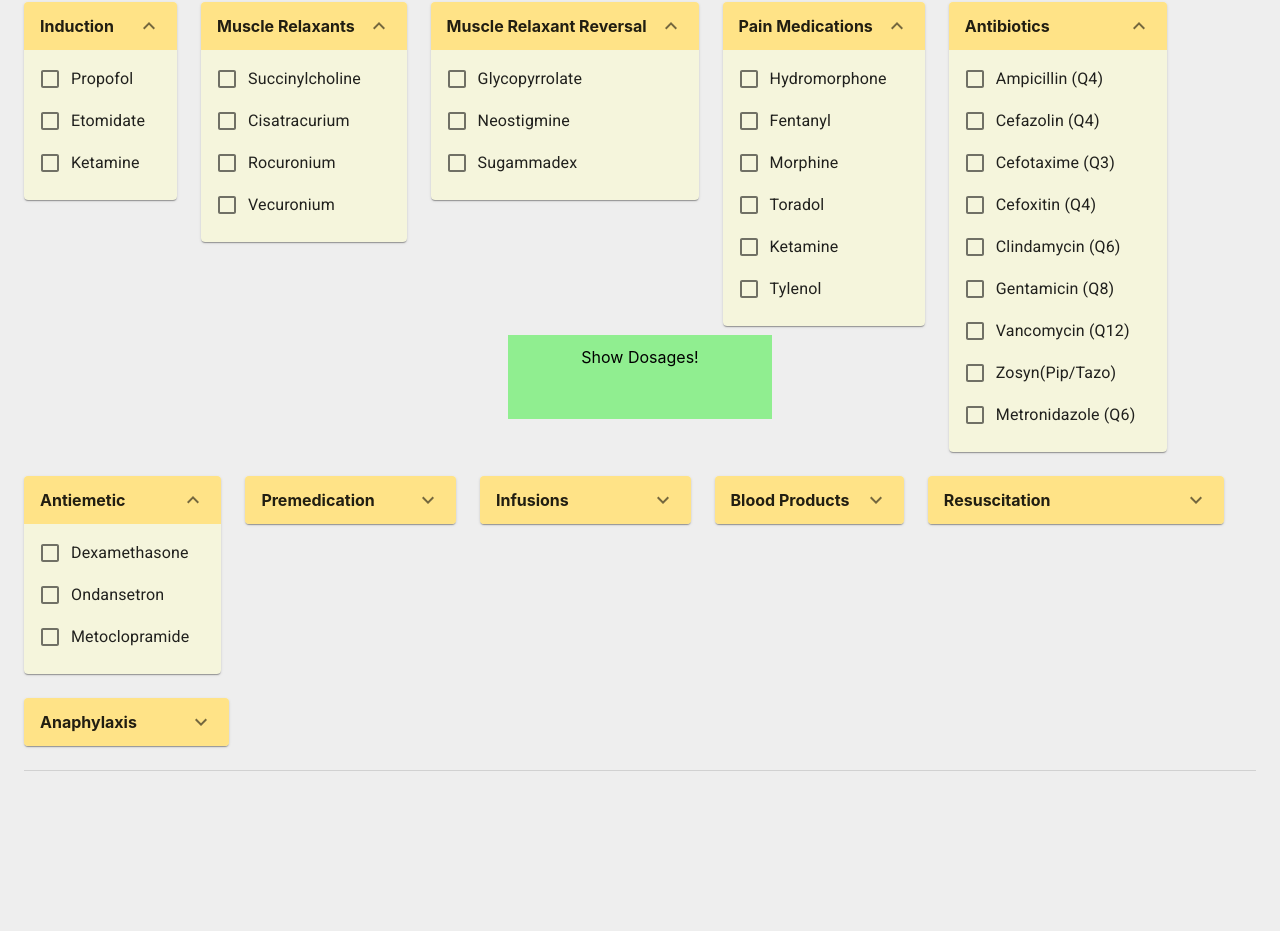
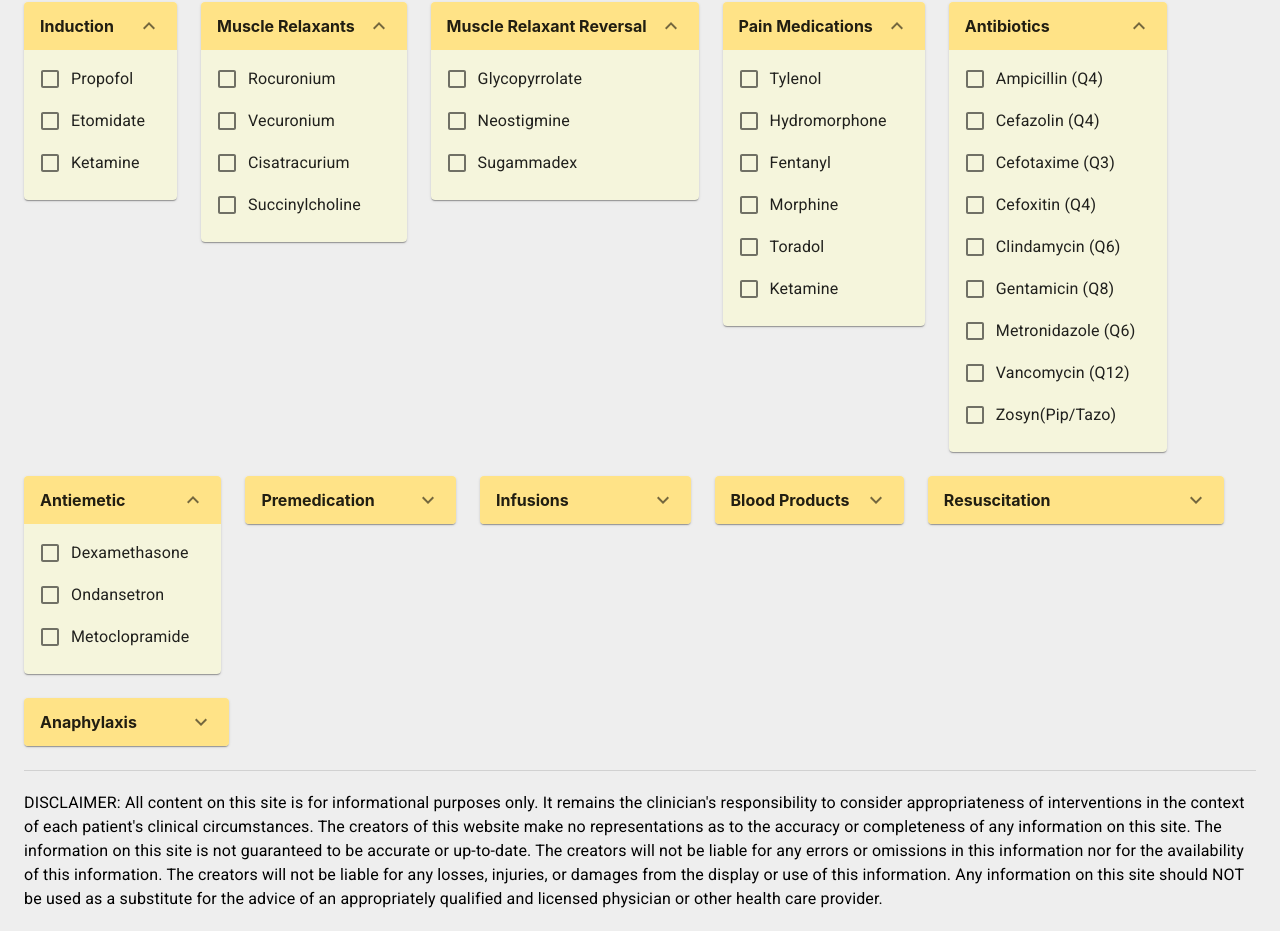
Before and after one commit to carlgao/carlgao.github.io, a React (Create React App) app: page / in a window 1280 px wide. Shown: the part 381-1312 px from the top of the page. Before the commit the page ends 1172 px from the top, so only its background shows below. Built offline with nearby package versions, Linux system fonts and the light colour scheme; the HTML template or start-up script is replaced by a standard one.

Commit message:
working on scroll; data updates

```diff
--- a/src/App.js
+++ b/src/App.js
@@ -1,4 +1,4 @@
-import React, { useEffect, useState } from "react";
+import React, { useEffect, useState, useRef } from "react";
 // Resources
 import { CATEGORIES, id } from "./data.js";
 import { makeStyles } from "@material-ui/core/styles";
@@ -24,15 +24,14 @@ const useStyles = makeStyles({
   divider: {
     marginBottom: 20,
   },
-  stickyHeader: {
+  sticky: {
     backgroundColor: "lightgreen",
-    bottom: 0,
+    bottom: 12,
     height: 60,
-    left: 0,
     margin: "0 auto",
     padding: 12,
     position: "fixed",
-    right: 0,
+    right: 12,
     textAlign: "center",
     verticalAlign: "middle",
     width: 240,
@@ -44,7 +43,41 @@ const useStyles = makeStyles({
   },
 });
 
+const scrollToRef = (ref) => window.scrollTo(0, ref.current.offsetTop);
+
 export default function App() {
+  const [dosagesVisible, setDosagesVisible] = useState(false);
+  const [bottom, setBottom] = useState(null);
+  const bottomObserver = useRef(null);
+  const medsOutputRef = useRef(null);
+
+  useEffect(() => {
+    const observer = new IntersectionObserver(
+      (entries) => {
+        const entry = entries[0];
+        if (entry.isIntersecting) {
+          setDosagesVisible(true);
+        } else {
+          setDosagesVisible(false);
+        }
+      },
+      { threshold: 1, rootMargin: "48px" }
+    );
+    bottomObserver.current = observer;
+  }, []);
+
+  useEffect(() => {
+    const observer = bottomObserver.current;
+    if (bottom) {
+      observer.observe(bottom);
+    }
+    return () => {
+      if (bottom) {
+        observer.unobserve(bottom);
+      }
+    };
+  }, [bottom]);
+
   const [years, setYears] = useState(yearsDefault);
   const [months, setMonths] = useState(monthsDefault);
   const [weight, setWeight] = useState(weightDefault);
@@ -83,7 +116,7 @@ export default function App() {
 
   return (
     <>
-      <Container maxWidth={false} onScroll={(e) => console.log(e, "scroll")}>
+      <Container maxWidth={false}>
         <Typography className={classes.title} variant="h6">
           Pediatric Anesthesiology Helper
         </Typography>
@@ -103,15 +136,40 @@ export default function App() {
         <Divider className={classes.divider} />
         <MedsInput categories={CATEGORIES} onChange={handleMedChange} />
         <Divider className={classes.divider} />
+        <div ref={setBottom}>
+          <Typography className={classes.divider}>
+            DISCLAIMER: All content on this site is for informational purposes
+            only. It remains the clinician's responsibility to consider
+            appropriateness of interventions in the context of each patient's
+            clinical circumstances. The creators of this website make no
+            representations as to the accuracy or completeness of any
+            information on this site. The information on this site is not
+            guaranteed to be accurate or up-to-date. The creators will not be
+            liable for any errors or omissions in this information nor for the
+            availability of this information. The creators will not be liable
+            for any losses, injuries, or damages from the display or use of this
+            information. Any information on this site should NOT be used as a
+            substitute for the advice of an appropriately qualified and licensed
+            physician or other health care provider.
+          </Typography>
           <MedsOutput
             catCounts={catCounts}
             categories={CATEGORIES}
             medIdSet={medIdSet}
             age={years}
             weight={weight}
+            ref={medsOutputRef}
           />
+        </div>
       </Container>
-      <div className={classes.stickyHeader}>Show Dosages!</div>
+      {!dosagesVisible && medIdSet.size > 0 ? (
+        <div
+          className={classes.sticky}
+          onClick={() => scrollToRef(medsOutputRef)}
+        >
+          Show Dosages!
+        </div>
+      ) : null}
     </>
   );
 }
--- a/src/NonMedOutput.js
+++ b/src/NonMedOutput.js
@@ -226,12 +226,12 @@ const genMaintenanceIvf = (weight) => {
     return "-";
   }
   if (weight <= 10) {
-    return (4 * weight).toString() + "mL";
+    return (4 * weight).toString() + "mL/hr";
   }
   if (weight <= 20) {
-    return (20 + 2 * weight).toString() + "mL";
+    return (20 + 2 * weight).toString() + "mL/hr";
   }
-  return (40 + weight).toString() + "mL";
+  return (40 + weight).toString() + "mL/hr";
 };
 
 const genSbp = (age, premature) => {
--- a/src/data.js
+++ b/src/data.js
@@ -26,6 +26,29 @@ const CATEGORIES = [
     initOpen: true,
     meds: [
       {
+        med: "Rocuronium",
+        routes: [
+          {
+            route: "IV",
+            low: 0.6,
+            units: "mg",
+          },
+          {
+            route: "IV (RSI)",
+            low: 1.2,
+            units: "mg",
+          },
+        ],
+      },
+      {
+        med: "Vecuronium",
+        routes: [{ route: "IV", low: 0.1, units: "mg" }],
+      },
+      {
+        med: "Cisatracurium",
+        routes: [{ route: "IV", low: 0.1, high: 0.2, units: "mg" }],
+      },
+      {
         med: "Succinylcholine",
         routes: [
           {
@@ -47,29 +70,6 @@ const CATEGORIES = [
             units: "mg",
           },
         ],
-      },
-      {
-        med: "Cisatracurium",
-        routes: [{ route: "IV", low: 0.1, high: 0.2, units: "mg" }],
-      },
-      {
-        med: "Rocuronium",
-        routes: [
-          {
-            route: "IV",
-            low: 0.6,
-            units: "mg",
-          },
-          {
-            route: "IV (RSI)",
-            low: 1.2,
-            units: "mg",
-          },
-        ],
-      },
-      {
-        med: "Vecuronium",
-        routes: [{ route: "IV", low: 0.1, units: "mg" }],
       },
     ],
   },
@@ -113,6 +113,33 @@ const CATEGORIES = [
     initOpen: true,
     meds: [
       {
+        med: "Tylenol",
+        routes: [
+          {
+            route: "PO/PR",
+            low: 10,
+            high: 15,
+            units: "mg",
+            notes: "Max 40 mg/kg/day up to 3g/day",
+          },
+          {
+            route: "IV (Q6)",
+            customFormula: {
+              str: "<1mo: 7.5 mg/kg, 1mo-2y: 10 mg/kg, >2y: 15 mg/kg",
+              func: (age, weight) =>
+                `${
+                  age < 1 / 12
+                    ? 7.5 * weight
+                    : age <= 2
+                    ? 10 * weight
+                    : 15 * weight
+                } mg`,
+            },
+            notes: "Max 75 mg/kg/day up to 3g/day",
+          },
+        ],
+      },
+      {
         med: "Hydromorphone",
         routes: [{ route: "IV", low: 0.005, high: 0.015, units: "mg" }],
       },
@@ -134,33 +161,6 @@ const CATEGORIES = [
       {
         med: "Ketamine",
         routes: [{ route: "IV", low: 0.25, high: 1, units: "mg" }],
-      },
-      {
-        med: "Tylenol",
-        routes: [
-          {
-            route: "PO/PR",
-            low: 10,
-            high: 15,
-            units: "mg",
-            notes: "Max 75 mg/kg/day up to 3g/day",
-          },
-          {
-            route: "IV (Q6)",
-            customFormula: {
-              str: "<1mo: 7.5 mg/kg, 1mo-2y: 10 mg/kg, >2y: 15 mg/kg",
-              func: (age, weight) =>
-                `${
-                  age < 1 / 12
-                    ? 7.5 * weight
-                    : age <= 2
-                    ? 10 * weight
-                    : 15 * weight
-                } mg`,
-            },
-            notes: "Max 75 mg/kg/day up to 3g/day",
-          },
-        ],
       },
     ],
   },
@@ -203,6 +203,10 @@ const CATEGORIES = [
         ],
       },
       {
+        med: "Metronidazole (Q6)",
+        routes: [{ route: "IV", low: 10, max: 500, units: "mg" }],
+      },
+      {
         med: "Vancomycin (Q12)",
         routes: [
           { route: "IV", low: 15, max: 1500, units: "mg", notes: "Slow IVP" },
@@ -211,10 +215,6 @@ const CATEGORIES = [
       {
         med: "Zosyn(Pip/Tazo)",
         routes: [{ route: "IV", low: 75, max: 3375, units: "mg" }],
-      },
-      {
-        med: "Metronidazole (Q6)",
-        routes: [{ route: "IV", low: 10, max: 500, units: "mg" }],
       },
     ],
   },
@@ -289,7 +289,7 @@ const CATEGORIES = [
             route: "IV",
             low: 0.3,
             high: 2,
-            units: "mg",
+            units: "mcg",
             notes: "Over 10 minutes",
           },
         ],
@@ -352,7 +352,7 @@ const CATEGORIES = [
             low: 1,
             high: 2,
             units: "Units",
-            notes: "Rise Hct 6-9/Hgb 2-3",
+            notes: "Rise Fibrinogen 60-100 mg/dL",
           },
         ],
       },
@@ -382,7 +382,7 @@ const CATEGORIES = [
             low: 10,
             high: 15,
             units: "mL",
-            notes: "Rise Fibrinogen 60-100 mg/dL",
+            notes: "Rise Hct 6-9/Hgb 2-3",
           },
         ],
       },
@@ -403,13 +403,6 @@ const CATEGORIES = [
   {
     cat: "Resuscitation",
     meds: [
-      {
-        med: "Epinephrine",
-        routes: [
-          { route: "IV q3-5min (Hypotension)", low: 1, units: "mcg" },
-          { route: "IV q3-5min (Cardiac arrest)", low: 10, units: "mcg" },
-        ],
-      },
       {
         med: "Atropine",
         routes: [
@@ -447,6 +440,7 @@ const CATEGORIES = [
         med: "Amiodarone",
         routes: [{ route: "IV", low: 5, max: 300, units: "mg" }],
       },
+      { med: "Caffeine", routes: [{ route: "IV", low: 10, units: "mg" }] },
       {
         med: "Calcium Chloride",
         routes: [{ route: "IV", low: 10, high: 20, max: 1000, units: "mg" }],
@@ -460,19 +454,18 @@ const CATEGORIES = [
         routes: [{ route: "IV", low: 2.5, max: 10, units: "mg" }],
       },
       {
+        med: "Epinephrine",
+        routes: [
+          { route: "IV q3-5min (Hypotension)", low: 1, units: "mcg" },
+          { route: "IV q3-5min (Cardiac arrest)", low: 10, units: "mcg" },
+        ],
+      },
+      { med: "Flumazenil ", routes: [{ route: "IV", low: 0.01, units: "mg" }] },
+      { med: "Glucose", routes: [{ route: "IV", low: 0.5, units: "g" }] },
+      {
         med: "Intralipid 20%",
         routes: [{ route: "IV", low: 1.5, high: 3, units: "mL" }],
       },
-      { med: "Glucose", routes: [{ route: "IV", low: 0.5, units: "g" }] },
-      {
-        med: "Magnesium",
-        routes: [{ route: "IV", low: 20, high: 50, max: 2000, units: "mg" }],
-      },
-      {
-        med: "Sodium Bicarb",
-        routes: [{ route: "IV", low: 1, high: 2, units: "mEq" }],
-      },
-      { med: "Caffeine", routes: [{ route: "IV", low: 10, units: "mg" }] },
       {
         med: "Lidocaine",
         routes: [
@@ -485,10 +478,17 @@ const CATEGORIES = [
         ],
       },
       {
+        med: "Magnesium",
+        routes: [{ route: "IV", low: 20, high: 50, max: 2000, units: "mg" }],
+      },
+      {
         med: "Naloxone (opioid intoxication)",
         routes: [{ route: "IV", low: 10, units: "mcg" }],
       },
-      { med: "Flumazenil ", routes: [{ route: "IV", low: 0.01, units: "mg" }] },
+      {
+        med: "Sodium Bicarb",
+        routes: [{ route: "IV", low: 1, high: 2, units: "mEq" }],
+      },
     ],
   },
   {
```
Also changed, not shown: 1 other file (tests, documents, lock files or other folders). Lines whose indentation alone changed are shown as unchanged.
